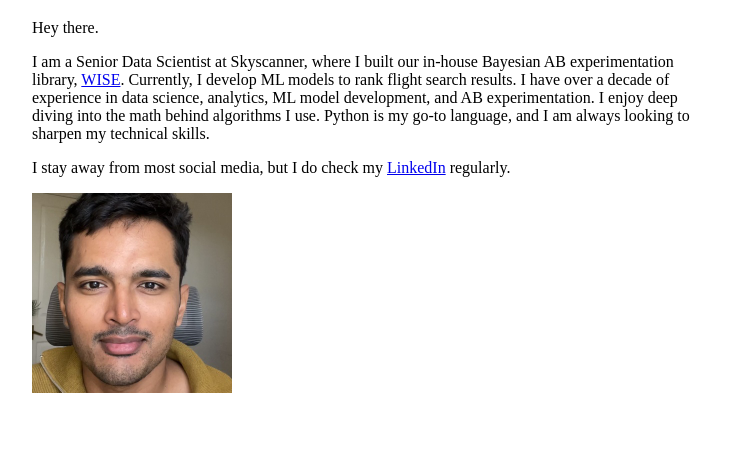
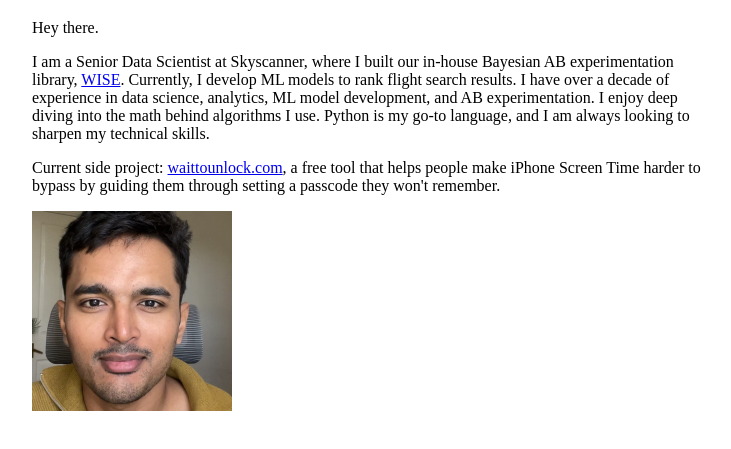
Before and after one commit to dhanush-kishore/dhanushkishore.com, a plain HTML site: page index.html in a window 1280 px wide. Shown: the part 61-510 px from the top of the page, without its empty margins (272-1003 px from the left). Drawn offline with Linux system fonts and the light colour scheme.

Commit message:
Update index.html

```diff
--- a/index.html
+++ b/index.html
@@ -30,12 +30,10 @@
     Python is my go-to language, and I am always looking to sharpen my technical skills.
   </p>
   <p>
-    I stay away from most social media, but I do check my
-    <a href="https://www.linkedin.com/in/dhanushkishore/" target="_blank">LinkedIn</a>
-    regularly.
-  </p>
 
-  <p>
+<p>
+  Current side project: <a href="https://waittounlock.com" target="_blank">waittounlock.com</a>, a free tool that helps people make iPhone Screen Time harder to bypass by guiding them through setting a passcode they won't remember.
+</p>
     <img src="profile_pic.jpg" alt="Profile picture of Dhanush Kishore" width="200">
   </p>
 </body>
```
